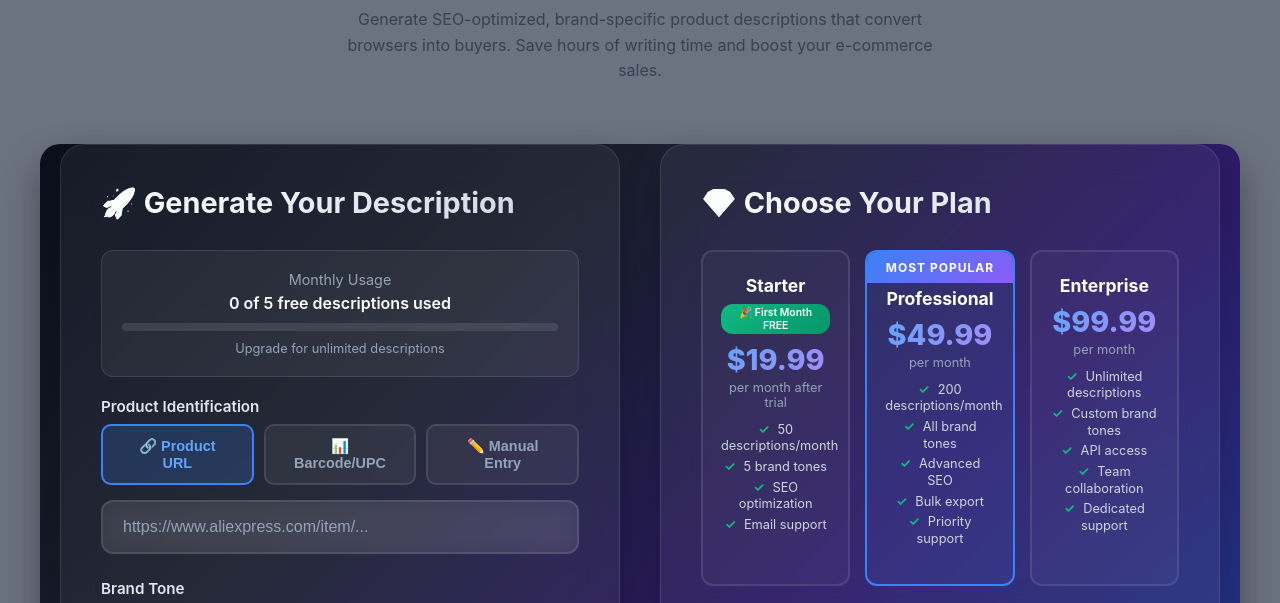
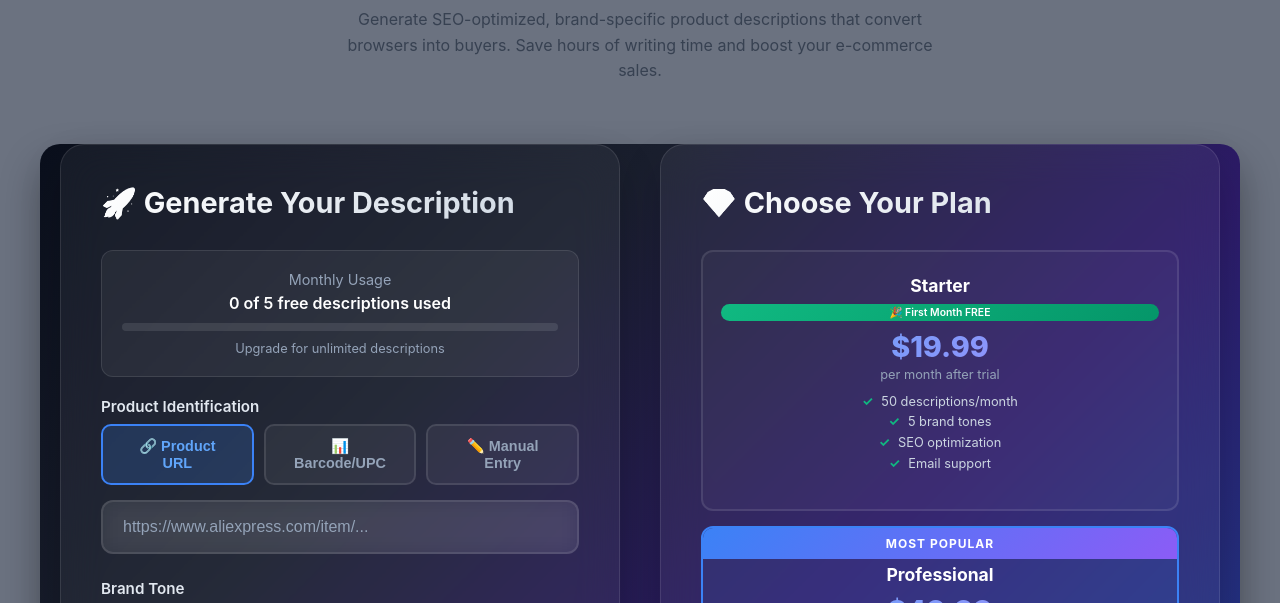
Before and after one commit to Stagemaster1/ai-description-generator, a website: page index.html in a window 1280 px wide. Shown: the part 197-800 px from the top of the page. Drawn offline with Linux system fonts and the light colour scheme.

Commit message:
Stack pricing cards vertically to match generator section width

```diff
--- a/index.html
+++ b/index.html
@@ -339,7 +339,7 @@
 
         .pricing-grid {
             display: grid;
-            grid-template-columns: repeat(3, 1fr);
+            grid-template-columns: 1fr;
             gap: 15px;
             align-items: stretch;
         }
```
